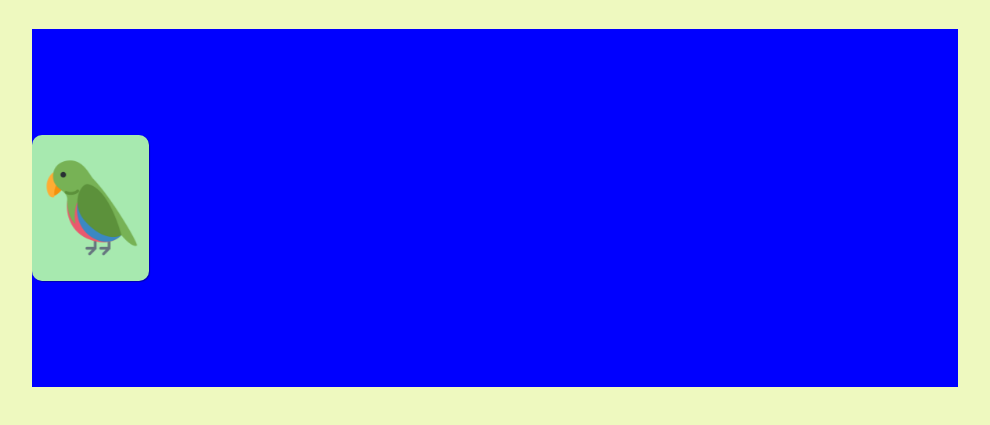
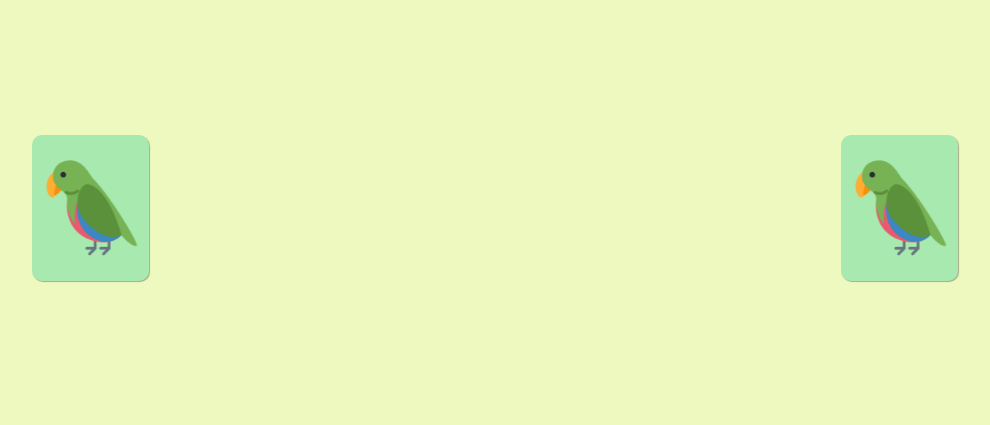
Before and after one commit to Aleisson/projeto4-parrotscardgame, a plain HTML site: page index.html in a window 1280 px wide. Shown: the part 105-530 px from the top of the page, without its empty margins (145-1135 px from the left). Drawn offline with Linux system fonts and the light colour scheme.

```diff
--- a/index.html
+++ b/index.html
@@ -13,6 +13,17 @@
 <body>
     <h1>PARROT CARD GAME</h1>
     <div class="content">
+        <div>
+            <div class="card">
+                <div class="front-face face">
+                    <img src="img/front.png" alt="papagaio">
+                </div>
+                <div class="back-face face">
+                    <img src="img/bobrossparrot.gif" alt="">
+                </div>
+
+            </div>
+        </div>
         <div>
             <div class="card">
                 <div class="front-face face">
--- a/script.js
+++ b/script.js
@@ -1,2 +1,7 @@
+function comparador() {
+	return Math.random() - 0.5;
+}
+
+
 // querySelector(".front-face").style.transform = 'rotateY(-180deg)';
 // querySelector(".back-face").style.transform = 'rotateY(0deg)';
--- a/stlye/index.css
+++ b/stlye/index.css
@@ -29,7 +29,7 @@
 .content {
     width: 926px;
     height: 28vw;
-    background-color: blue;
+    /* background-color: blue; */
     display: flex;
     flex-wrap: wrap;
     justify-content: space-between;
```
